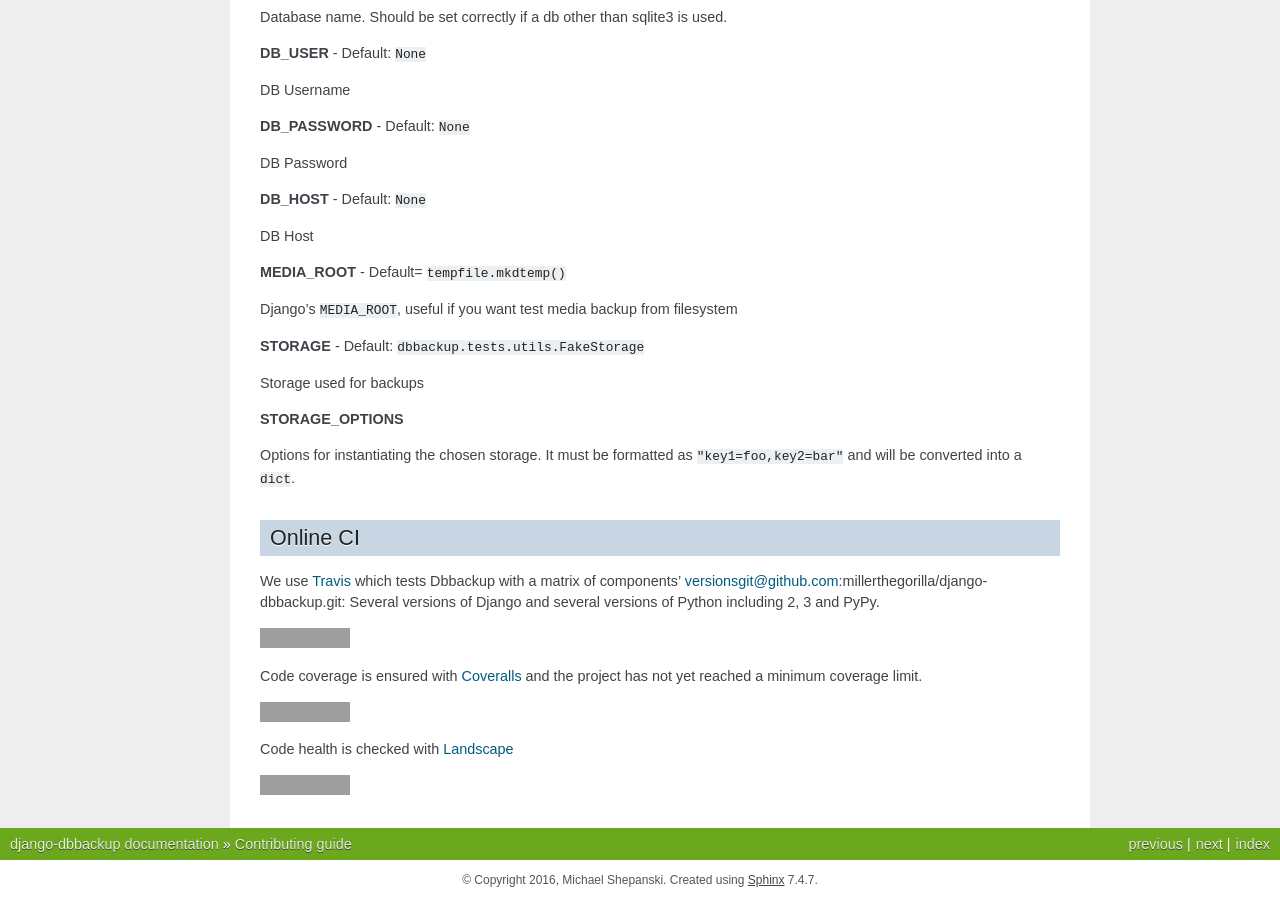
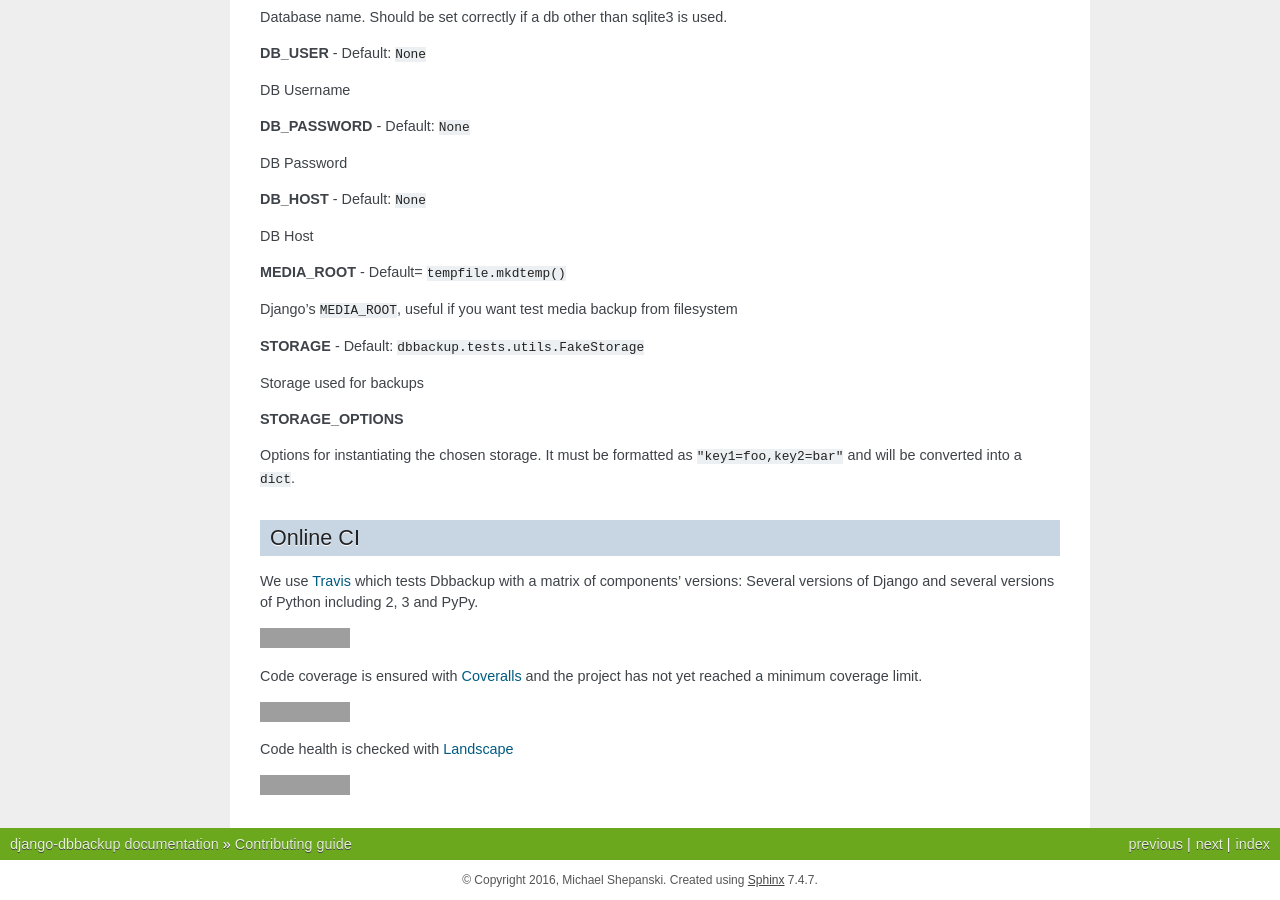
Before and after one commit to jazzband/django-dbbackup, a Sphinx documentation site: the page built from docs/contributing.rst, in a window 1280 px wide and 900 px high, scrolled down 1529 px. Built offline with Sphinx 7.4.7, drawn with Linux system fonts in a browser that asks for light colours; the version number could not be read and is left out; grey boxes are pictures that could not be loaded.

Commit message:
fix typo

```diff
--- a/docs/contributing.rst
+++ b/docs/contributing.rst
@@ -122,7 +122,7 @@
 Online CI
 ---------
 
-We use `Travis`_ which tests Dbbackup with a matrix of components' versionsgit@github.com:millerthegorilla/django-dbbackup.git: Several versions of Django and several versions of Python including 2, 3 and PyPy.
+We use `Travis`_ which tests Dbbackup with a matrix of components' versions: Several versions of Django and several versions of Python including 2, 3 and PyPy.
 
 .. image:: https://api.travis-ci.org/jazzband/django-dbbackup.svg
         :target: https://travis-ci.org/jazzband/django-dbbackup
```
